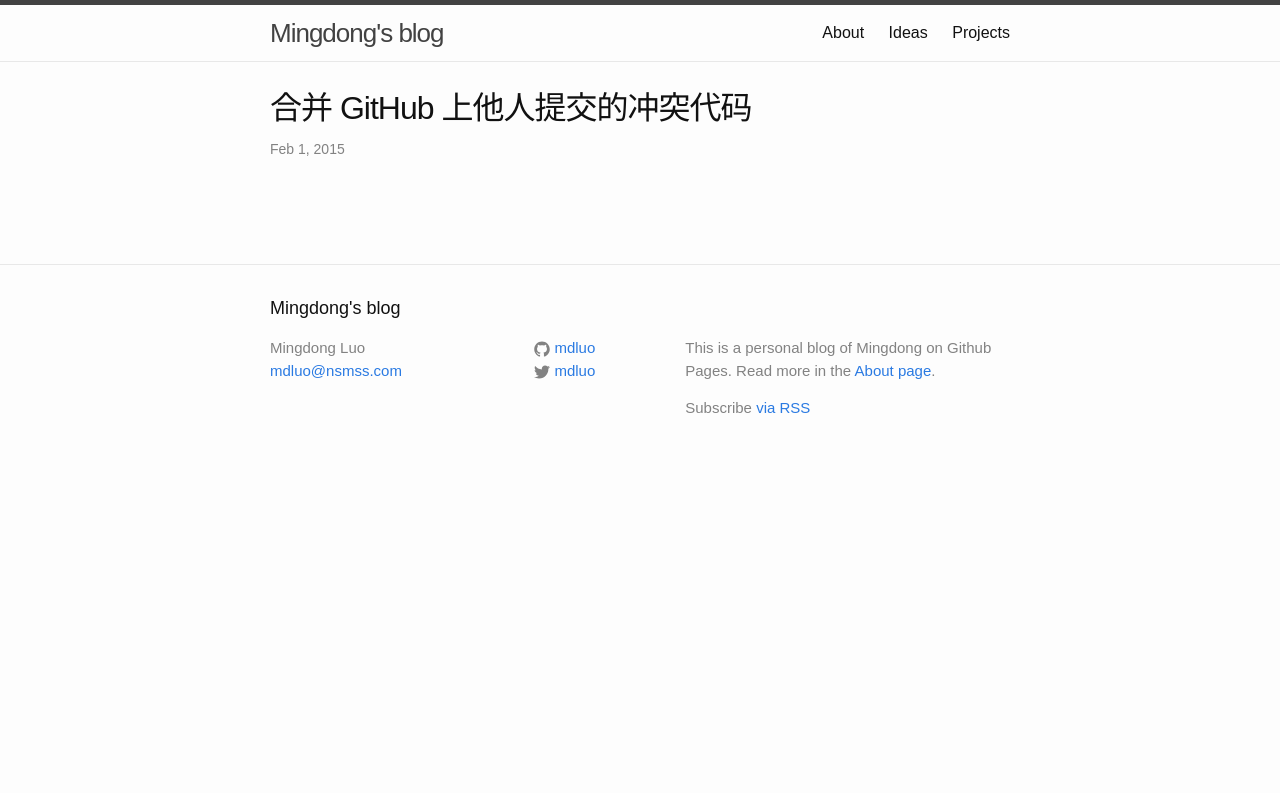
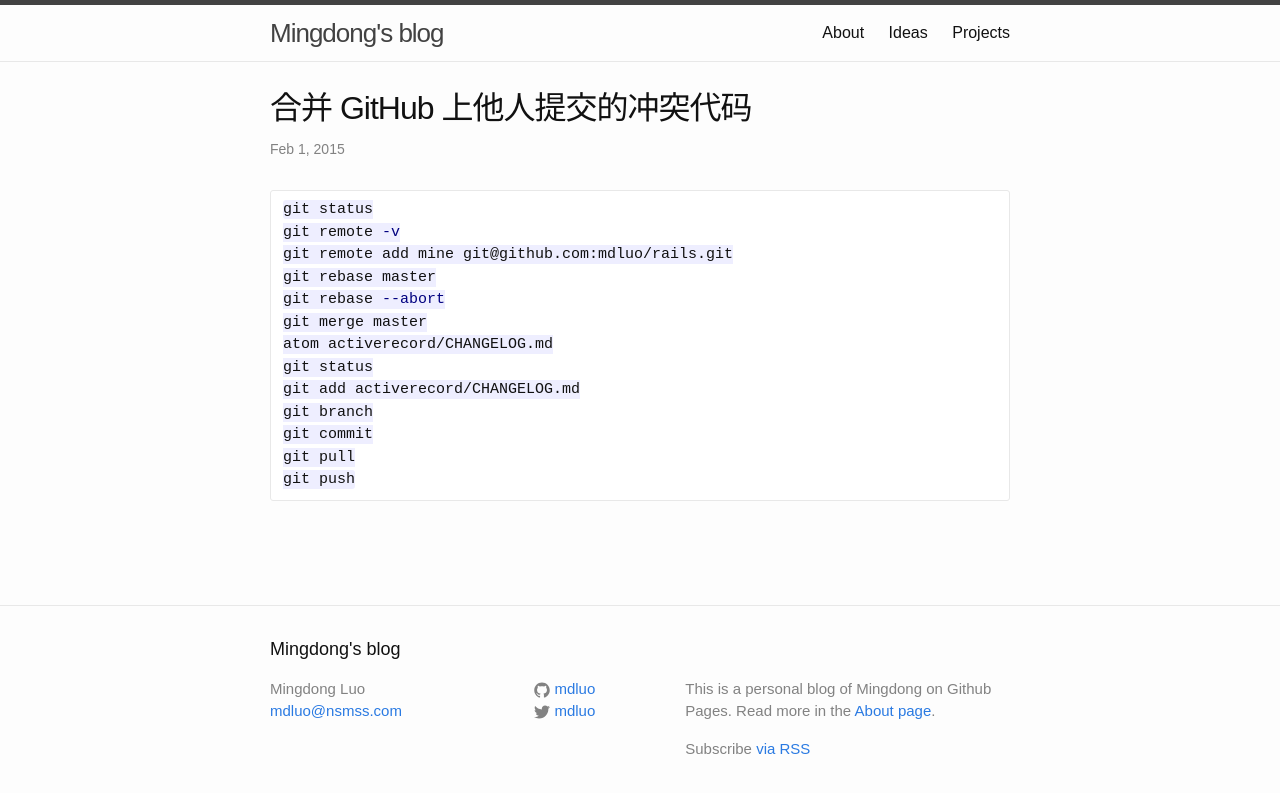
Before and after one commit to itfen/md, a Jekyll site: the page built from _posts/2015-02-01-merge-confict-pull-request-of-others-on-github.md, in a window 1280 px wide. Shown: the top 793 px of the page. Built offline with Jekyll 4.4.1, drawn with Linux system fonts in a browser that asks for light colours; comment, search, counter and statistics services are not loaded.

Commit message:
Update post

````diff
--- a/_posts/2015-02-01-merge-confict-pull-request-of-others-on-github.md
+++ b/_posts/2015-02-01-merge-confict-pull-request-of-others-on-github.md
@@ -5,3 +5,19 @@
 comments: true
 share: true
 ---
+
+```bash
+git status
+git remote -v
+git remote add mine git@github.com:mdluo/rails.git
+git rebase master
+git rebase --abort
+git merge master
+atom activerecord/CHANGELOG.md
+git status
+git add activerecord/CHANGELOG.md
+git branch
+git commit
+git pull
+git push
+```
````
